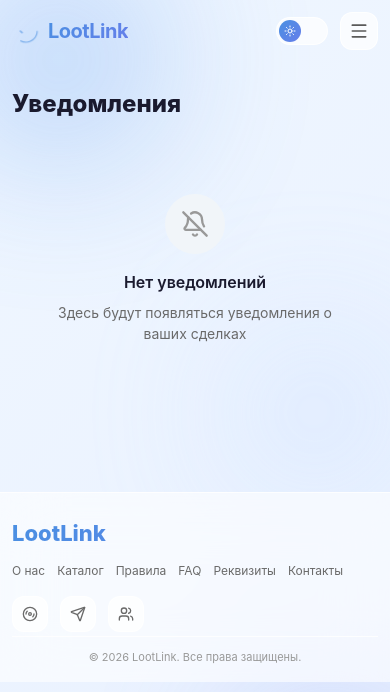
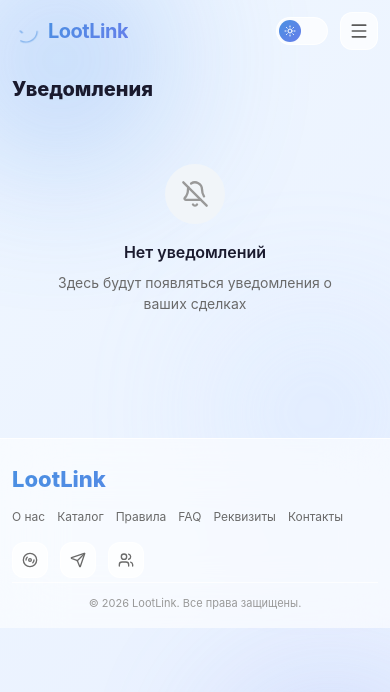
Before and after one commit to reazonvan/LootLink---Marketplace, a Django app: template templates/core/notifications_list.html in a window 390 px wide. Shown: the top 692 px of the page. Run offline with Django 4.2, Linux system fonts and the light colour scheme; the template is opened without the code that fills it, so the values that code supplies are empty.

Commit message:
fix: адаптивная раскладка уведомлений для мобильных и планшетов
- Add max-width 720px to center notifications on wide screens
- Proper sizing for 4 breakpoints: desktop, tablet, mobile, small mobile
- Compact icon/padding on small screens
- Remove broken flex-wrap layout that stretched rows

```diff
--- a/templates/core/notifications_list.html
+++ b/templates/core/notifications_list.html
@@ -1,8 +1,8 @@
 {% extends 'base.html' %}
 {% block title %}Уведомления - LootLink{% endblock %}
 {% block content %}
-<div style="padding:var(--space-6) 0 var(--space-12);">
-    <div style="display:flex;justify-content:space-between;align-items:center;margin-bottom:var(--space-6);">
+<div class="notif-page">
+    <div class="notif-page__header">
         <div class="page-header" style="margin-bottom:0;"><h1>Уведомления</h1></div>
         {% if notifications %}
         <button id="markAllRead" class="btn btn-ghost btn-sm"><i data-lucide="check-check"></i> Прочитать все</button>
@@ -49,17 +49,40 @@
 </div>
 
 <style>
+.notif-page { padding: var(--space-6) 0 var(--space-12); max-width: 720px; margin: 0 auto; }
+.notif-page__header { display: flex; justify-content: space-between; align-items: center; margin-bottom: var(--space-6); }
+
 .notif-row { display: flex; align-items: center; gap: var(--space-3); padding: var(--space-4); border-bottom: 1px solid var(--card-border); transition: background 0.15s; }
 .notif-row:last-child { border-bottom: none; }
 .notif-row--unread { background: var(--color-primary-light); }
 
+/* Tablet */
 @media (max-width: 768px) {
-    .notif-row { flex-wrap: wrap; gap: var(--space-2); padding: var(--space-3); align-items: flex-start; }
-    .notif-row > div:nth-child(2) { flex: 1; min-width: 0; }
-    .notif-row > div:last-child { width: 100%; padding-left: 44px; margin-top: -2px; }
+    .notif-page { padding: var(--space-4) 0 var(--space-8); }
+    .notif-page__header { margin-bottom: var(--space-4); }
+    .notif-row { padding: 14px 16px; gap: 12px; }
 }
+
+/* Mobile */
 @media (max-width: 480px) {
-    .notif-row { padding: 10px 12px; }
+    .notif-page { padding: var(--space-3) 0 var(--space-6); }
+    .notif-page__header { margin-bottom: var(--space-3); gap: var(--space-2); }
+    .notif-page__header h1 { font-size: var(--text-xl); }
+    .notif-row { padding: 12px; gap: 10px; align-items: flex-start; }
+    .notif-row > div:first-child { width: 32px; height: 32px; min-width: 32px; }
+    .notif-row > div:first-child i { width: 15px !important; height: 15px !important; }
+    .notif-row > div:nth-child(2) > div:first-child { font-size: var(--text-xs); line-height: 1.4; }
+    .notif-row > div:nth-child(2) > div:last-child { font-size: 11px; }
+    .notif-row > div:last-child { font-size: 10px; white-space: nowrap; }
+}
+
+/* Small mobile */
+@media (max-width: 360px) {
+    .notif-row { padding: 10px 8px; gap: 8px; }
+    .notif-row > div:first-child { width: 28px; height: 28px; min-width: 28px; }
+    .notif-row > div:first-child i { width: 14px !important; height: 14px !important; }
+    .notif-row > div:nth-child(2) > div:first-child { font-size: 12px; }
+    .notif-row > div:nth-child(2) > div:last-child { font-size: 10px; }
 }
 </style>
 {% endblock %}
```
